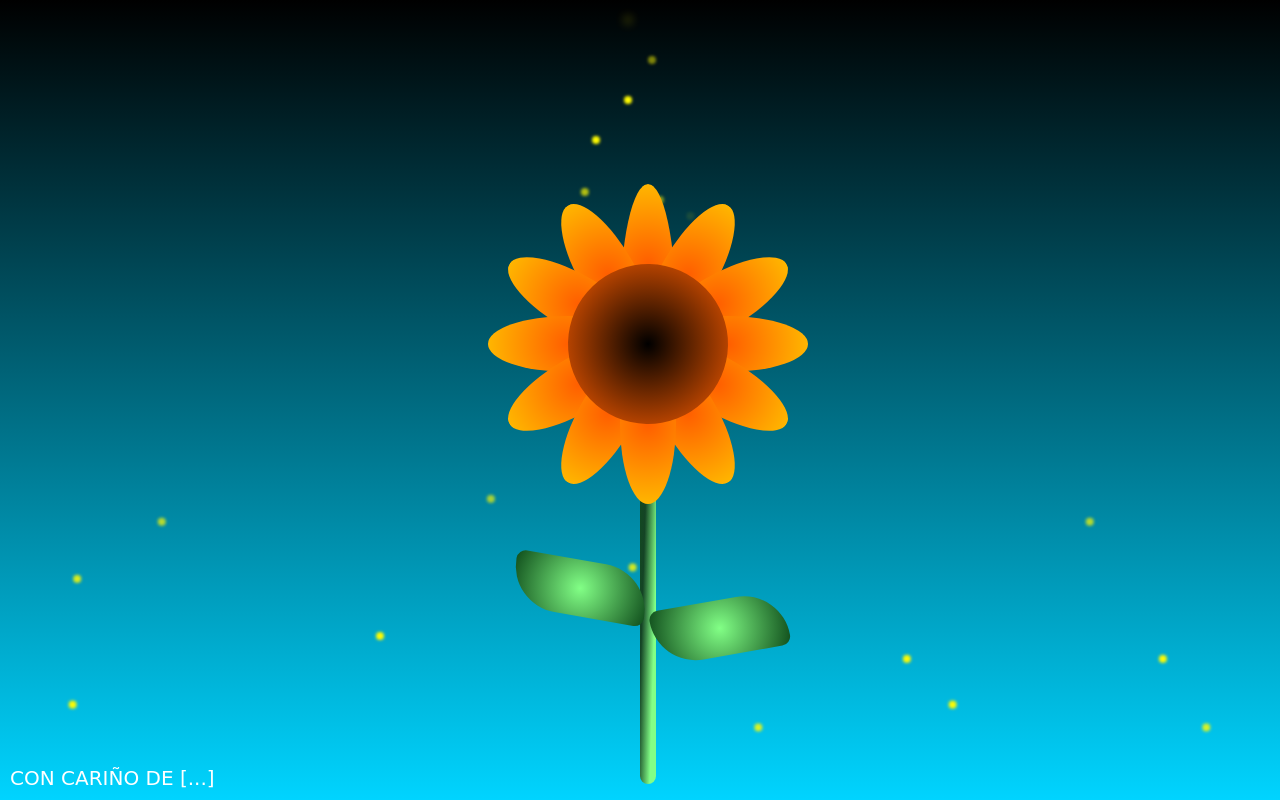
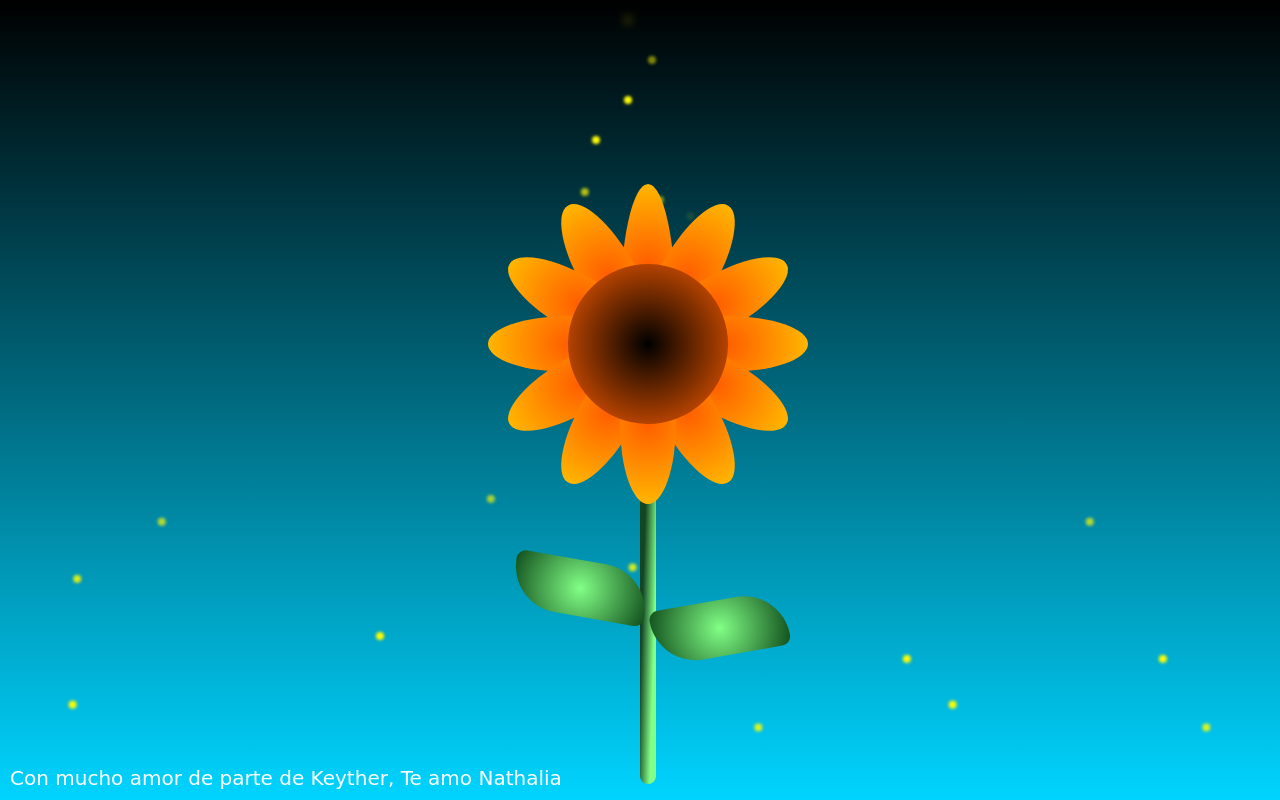
Before and after one commit to K3yhh/floresitasv2, a plain HTML site: page index2.html in a window 1280 px wide. Drawn offline with Linux system fonts and the light colour scheme.

Commit message:
Update index2.html

```diff
--- a/index2.html
+++ b/index2.html
@@ -60,7 +60,7 @@
     <div class="light light-11"></div>
     <div class="light light-12"></div>
 
-    <p id="text">CON CARIÑO DE [...]</p>
+    <p id="text">Con mucho amor de parte de Keyther, Te amo Nathalia</p>
 </body>
 <script>
     function PlayAudio(){
```
